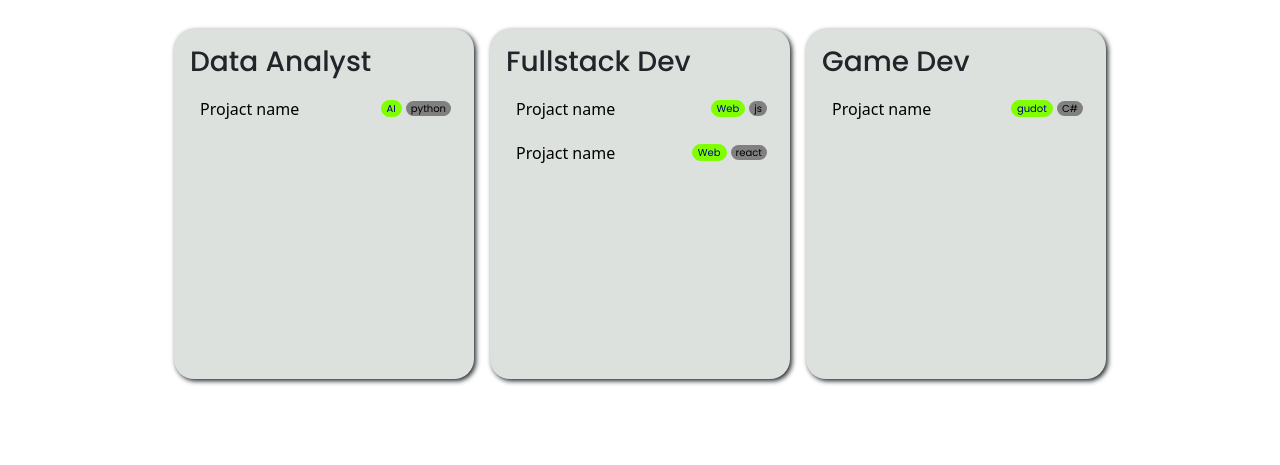
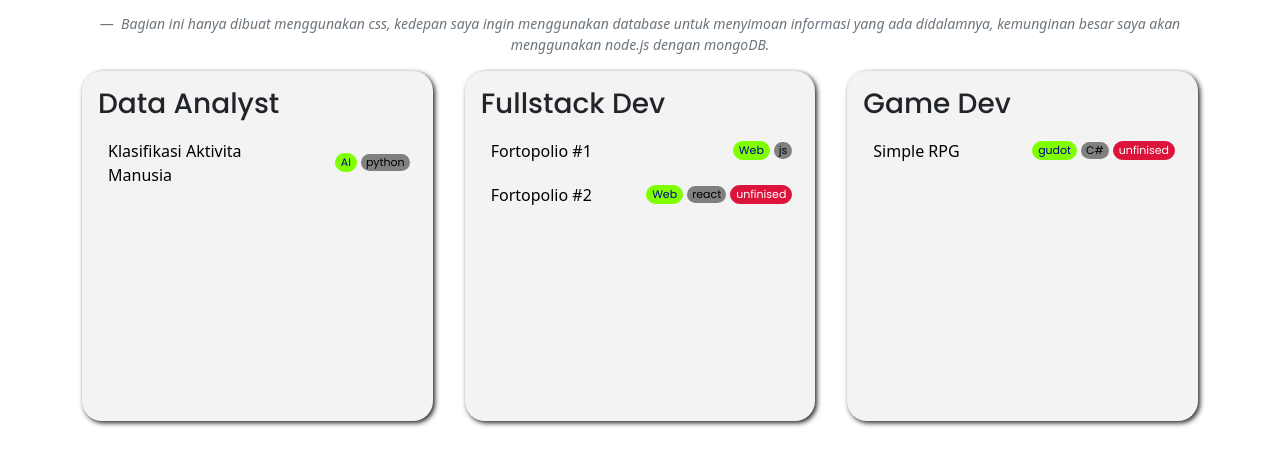
Before and after one commit to Candra1209/CRUD-node-mango, a plain HTML site: page my_project.html in a window 1280 px wide. Shown: the part 69-534 px from the top of the page. Drawn offline with nearby package versions, Linux system fonts and the light colour scheme.

Commit message:
sedikit perbaikan pada margin card pada bagian myproject, serta menambahkan informasi mengenai prospek kedapan bagian myproject

```diff
--- a/my_project.html
+++ b/my_project.html
@@ -16,12 +16,17 @@
             <div class="wrapper-flex pb-4">
                 <h1>myProject</h1>
             </div>
+            <div class="wrapper-flex">
+                <figcaption class="blockquote-footer wrapper-flex text-center">
+                    <cite>Bagian ini hanya dibuat menggunakan css, kedepan saya ingin menggunakan database untuk menyimoan informasi yang ada didalamnya, kemunginan besar saya akan menggunakan node.js dengan mongoDB.</cite>
+                </figcaption>
+            </div>
             <div class="wrapper-flex mb-5">
                         <div class="grid-project">
                             <div>
                                 <h3>Data Analyst</h3>
                                 <div>
-                                    <a href="">Projact name</a>
+                                    <a href="https://github.com/Candra1209/Klasifikasi-Gambar-Aktivitas-Manusia">Klasifikasi Aktivita Manusia</a>
                                     <div>
                                         <badge>AI</badge>
                                         <badge>python</badge>
@@ -32,27 +37,29 @@
                             <div>
                                 <h3>Fullstack Dev</h3>
                                 <div>
-                                    <a href="">Projact name</a>
+                                    <a href="https://candra1209.github.io/Portofolio/">Fortopolio #1</a>
                                     <div>
                                         <badge>Web</badge>
                                         <badge>js</badge>
                                     </div>
                                 </div>
                                 <div>
-                                    <a href="">Projact name</a>
+                                    <a href="">Fortopolio #2</a>
                                     <div>
                                         <badge>Web</badge>
                                         <badge>react</badge>
+                                        <badge class="belsai">unfinised</badge>
                                     </div>
                                 </div>
                             </div>
                             <div>
                                 <h3>Game Dev</h3>
                                 <div>
-                                    <a href="">Projact name</a>
+                                    <a href="">Simple RPG</a>
                                     <div>
                                         <badge>gudot</badge>
                                         <badge>C#</badge>
+                                        <badge class="belsai">unfinised</badge>
                                     </div>
                                 </div>
                             </div>
--- a/style_1.css
+++ b/style_1.css
@@ -139,14 +139,14 @@ div.grid-project {
         display: grid;
         height: 350px;
         grid-template-columns: 1fr 1fr 1fr;
-        gap: 1rem;
+        gap: 2rem;
     }
 }
 
 div.grid-project > div {
     max-width: 500px;
     min-width: 300px;
-    background-color: #DCE1DE;
+    background-color: #f3f3f3;
     border-radius: 20px;
     padding: 1rem;
     box-shadow: 2px 2px 5px;
@@ -184,7 +184,7 @@ div.grid-project > div > div:hover{
 
 div.grid-project > div > div > div > badge {
     font-family: Poppins;
-    font-size: 10px;
+    font-size: 11px;
     border: 1px solid chartreuse;
     border-radius: 10px;
     color: darkblue;
@@ -197,6 +197,11 @@ div.grid-project > div > div > div > badge + badge {
     border: grey;
     color: black;
 
+}
+div.grid-project > div > div > div > badge.belsai{
+    border: 1px solid crimson;
+    background-color: crimson;
+    color: white;
 }
 
 /* style untuk gaya penulisan*/
```
